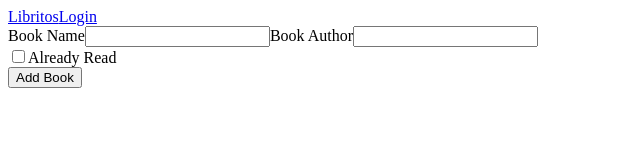
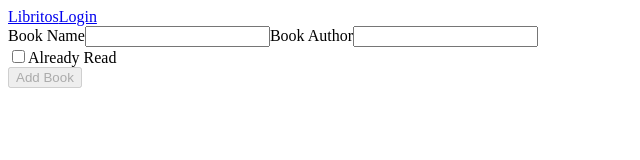
Before and after one commit to jsrois/libritos, a React app in the folder web-client/: page /new in a window 1280 px wide. Shown: the top 160 px of the page, without its empty margins (0-640 px from the left). Built offline with nearby package versions, Linux system fonts and the light colour scheme; no server answers.

Commit message:
Validate title and author not empty

```diff
--- a/web-client/src/components/NewBookForm.tsx
+++ b/web-client/src/components/NewBookForm.tsx
@@ -1,14 +1,13 @@
 import * as React from 'react';
 import {Book} from "../repository/Book";
 import {useInput} from "../hooks/useInput";
-import {useState} from "react";
+import {useEffect, useState} from "react";
 import {Redirect} from "react-router";
 
 export const NewBookForm = (props: { addBook: (book: Book) => void }) => {
-
-    const { value: title, bind: bindTitle } = useInput("");
-    const { value: author, bind: bindAuthor } = useInput("");
-    const [ redirect, setRedirect ] = useState(false);
+    const {value: title, bind: bindTitle} = useInput("");
+    const {value: author, bind: bindAuthor} = useInput("");
+    const [redirect, setRedirect] = useState(false);
 
     const onSubmit = (event: React.FormEvent<HTMLFormElement>) => {
         event.preventDefault();
@@ -16,20 +15,26 @@ export const NewBookForm = (props: { addBook: (book: Book) => void }) => {
         setRedirect(true);
     };
 
+    const [disabled, setDisabled] = useState(true);
+    useEffect(() => {
+        setDisabled(title == "" || author == "")
+    }, [title, author]);
+
+
     if (redirect) {
         return <Redirect to="/"/>
     }
 
     return <form className="Form" onSubmit={onSubmit}>
         <label className="Form__label" htmlFor="new-book-name">Book Name</label>
-        <input className="Form__textBox" id="new-book-name" type="text" {...bindTitle} />
+        <input className={"Form__textBox"} id="new-book-name" type="text" {...bindTitle} />
         <label className="Form__label" htmlFor="new-book-author">Book Author</label>
         <input className="Form__textBox" id="new-book-author" type="text" {...bindAuthor}/>
         <div className="Form__check">
             <input type="checkbox"/>
             <label htmlFor="new-book-read">Already Read</label>
         </div>
-        <input className="Form__submitButton" type="submit" value="Add Book"/>
+        <input disabled={disabled} className="Form__submitButton" type="submit" value="Add Book"/>
 
     </form>;
 }
```
